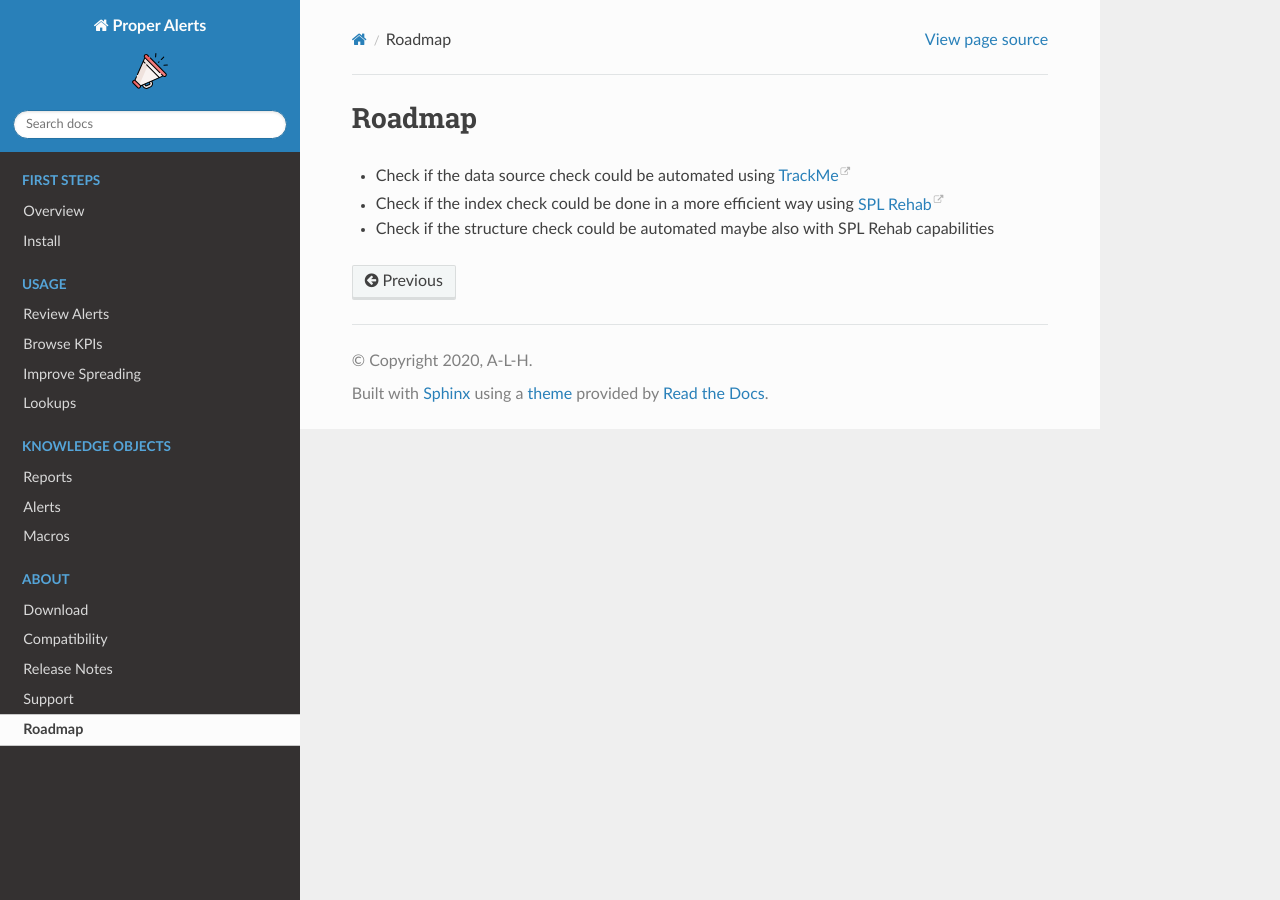
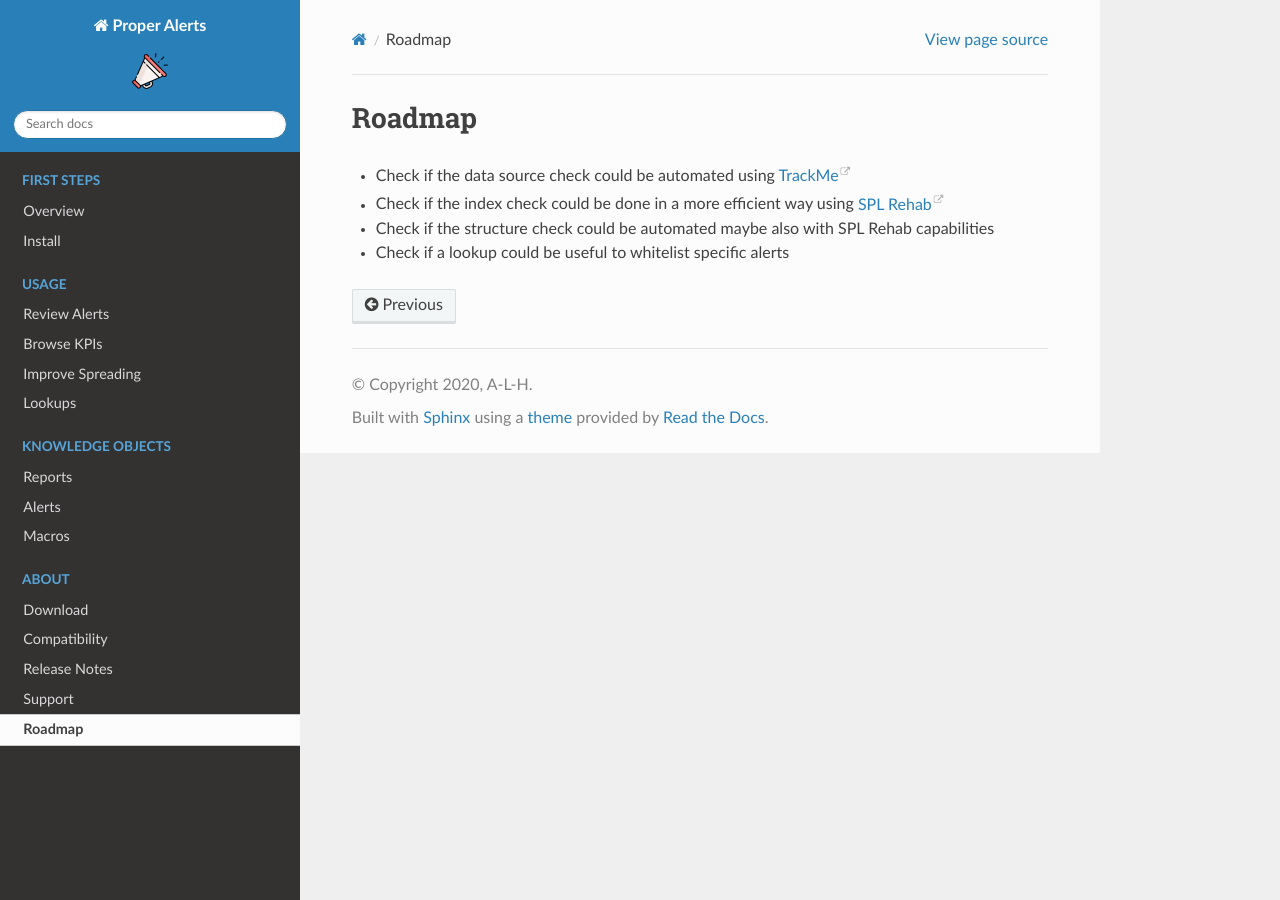
Before and after one commit to a-l-h/splunk-app-proper-alerts, a Sphinx documentation site: the page built from doc/roadmap.rst, in a window 1280 px wide. Built offline with Sphinx 7.4.7 and the Read the Docs theme 2.0.0, drawn with Linux system fonts in a browser that asks for light colours.

Commit message:
Update roadmap.rst

```diff
--- a/doc/roadmap.rst
+++ b/doc/roadmap.rst
@@ -4,3 +4,4 @@ Roadmap
 - Check if the data source check could be automated using `TrackMe <https://splunkbase.splunk.com/app/4621/>`_
 - Check if the index check could be done in a more efficient way using `SPL Rehab <https://splunkbase.splunk.com/app/4554/>`_
 - Check if the structure check could be automated maybe also with SPL Rehab capabilities
+- Check if a lookup could be useful to whitelist specific alerts
```
